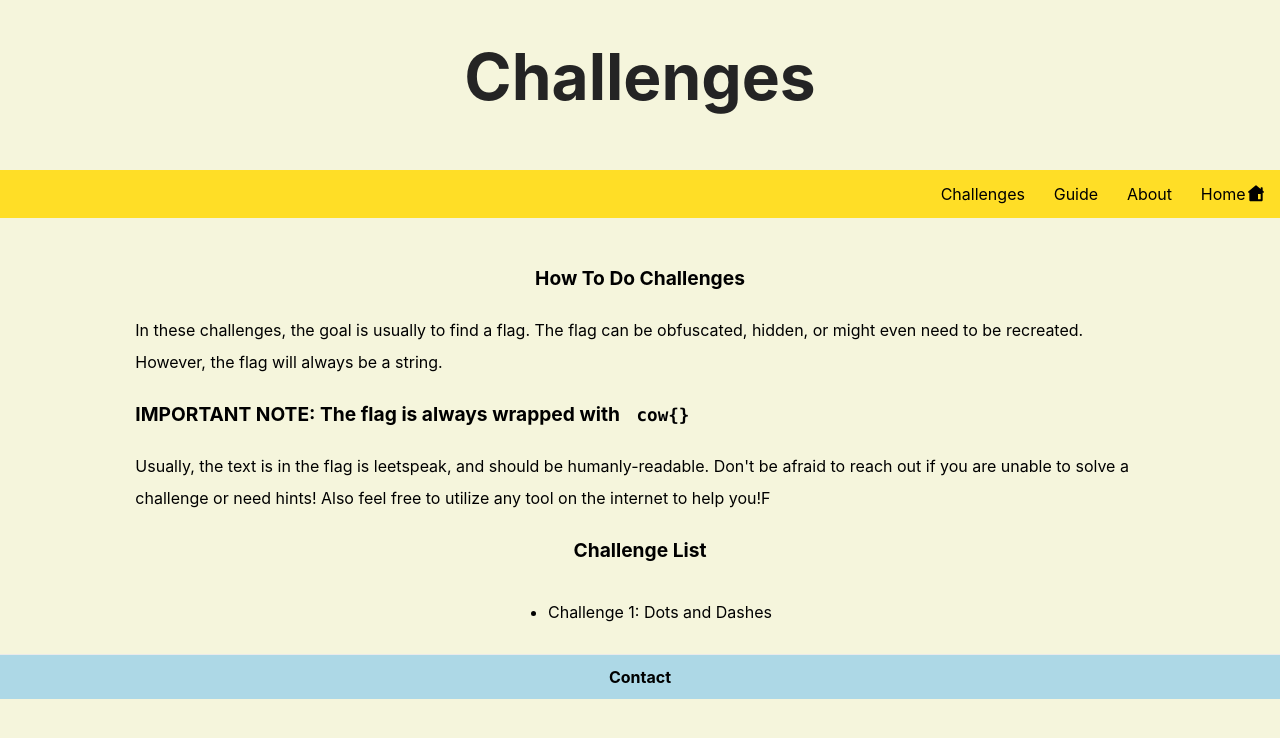
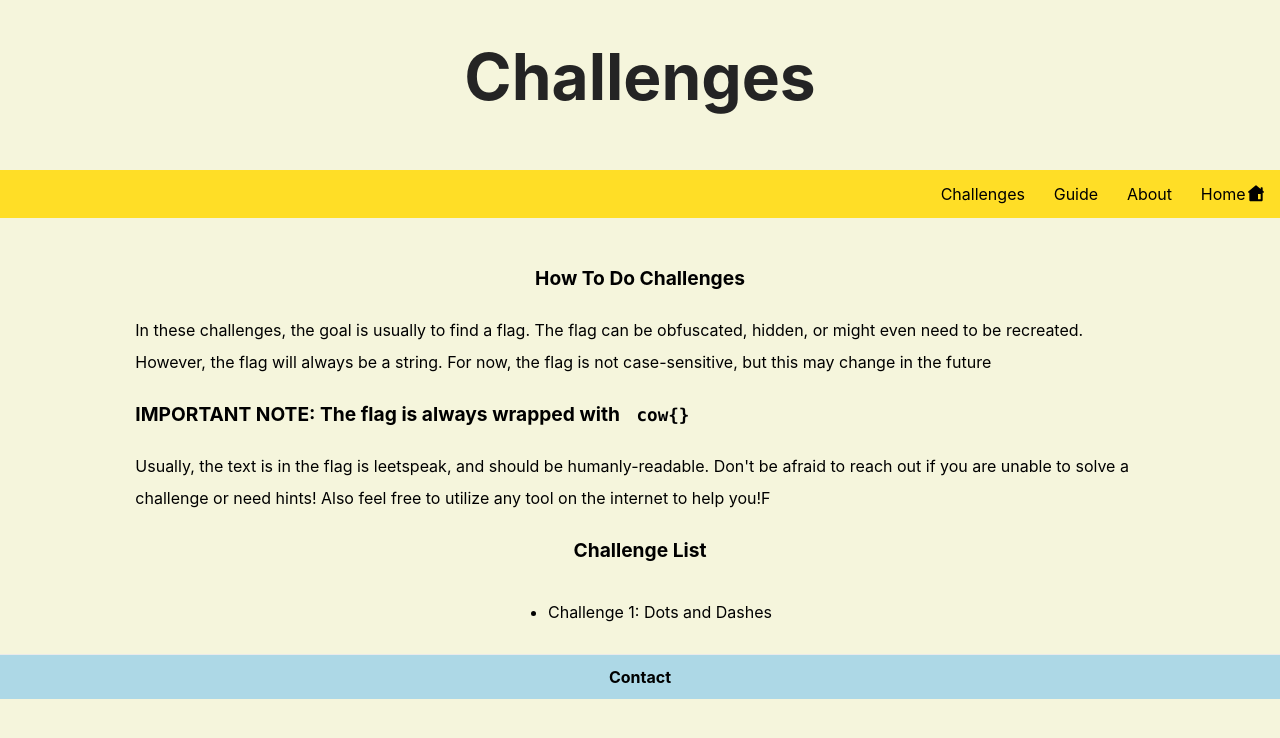
Before and after one commit to alexgeethob/cycow-weekly, a Next.js app: page /challenges in a window 1280 px wide. Shown: the top 738 px of the page. Built offline with nearby package versions, Linux system fonts and the light colour scheme.

Commit message:
edited descriptions

```diff
--- a/pages/about.js
+++ b/pages/about.js
@@ -90,13 +90,14 @@ export default function About() {
           on this site is loaded statically and there isn&apos;t much user
           interaction. Also, do note that this website is currently only built
           for Chrome/Chromium browsers and ideally a 16:9 resolution.
+          For now, flag submission has been added, but it is still a bit buggy.
         </Section>
         <Section
           title="Future Goals"
           text="In the future, I plan to eventually convert everything to typescript
           (currently on js), add user input and verification, add api
           accessibility to get challenges, and maybe eventually add an account
-          system using a backend like Firebase."
+          system using Firebase."
         ></Section>
         <Image
           alt="Picture of cow"
--- a/pages/challenges/index.js
+++ b/pages/challenges/index.js
@@ -24,7 +24,8 @@ export default function ChalHome() {
         <Section title="How To Do Challenges">
           In these challenges, the goal is usually to find a flag. The flag can
           be obfuscated, hidden, or might even need to be recreated. However,
-          the flag will always be a string.
+          the flag will always be a string. For now, the flag is not case-sensitive,
+          but this may change in the future
           <Important>
             IMPORTANT NOTE: The flag is always wrapped with{" "}
             <code className={styles.code}>cow{"{}"}</code>
```
Also changed, not shown: pages/challenges/chal1.js (+5 -3 lines).
